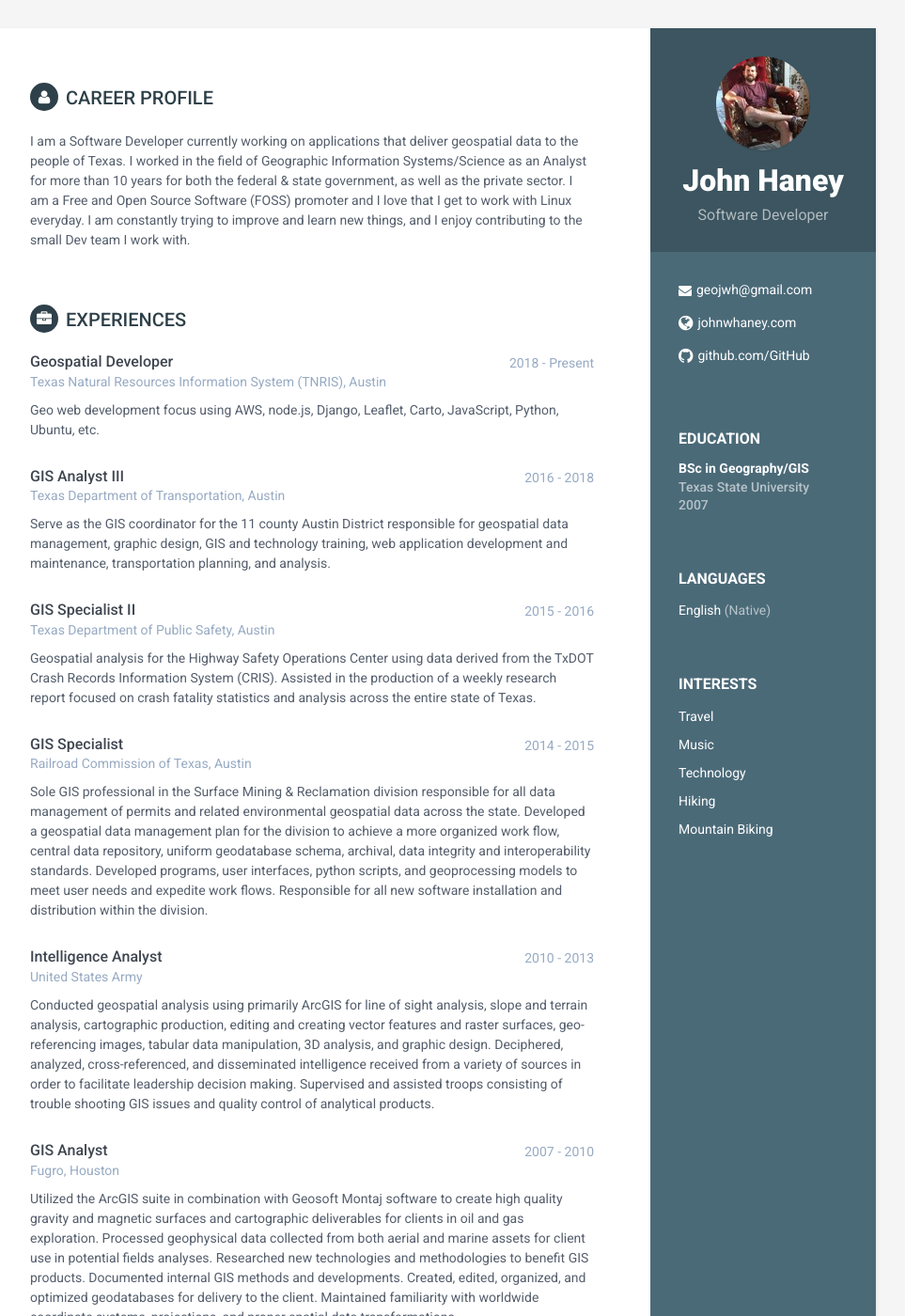
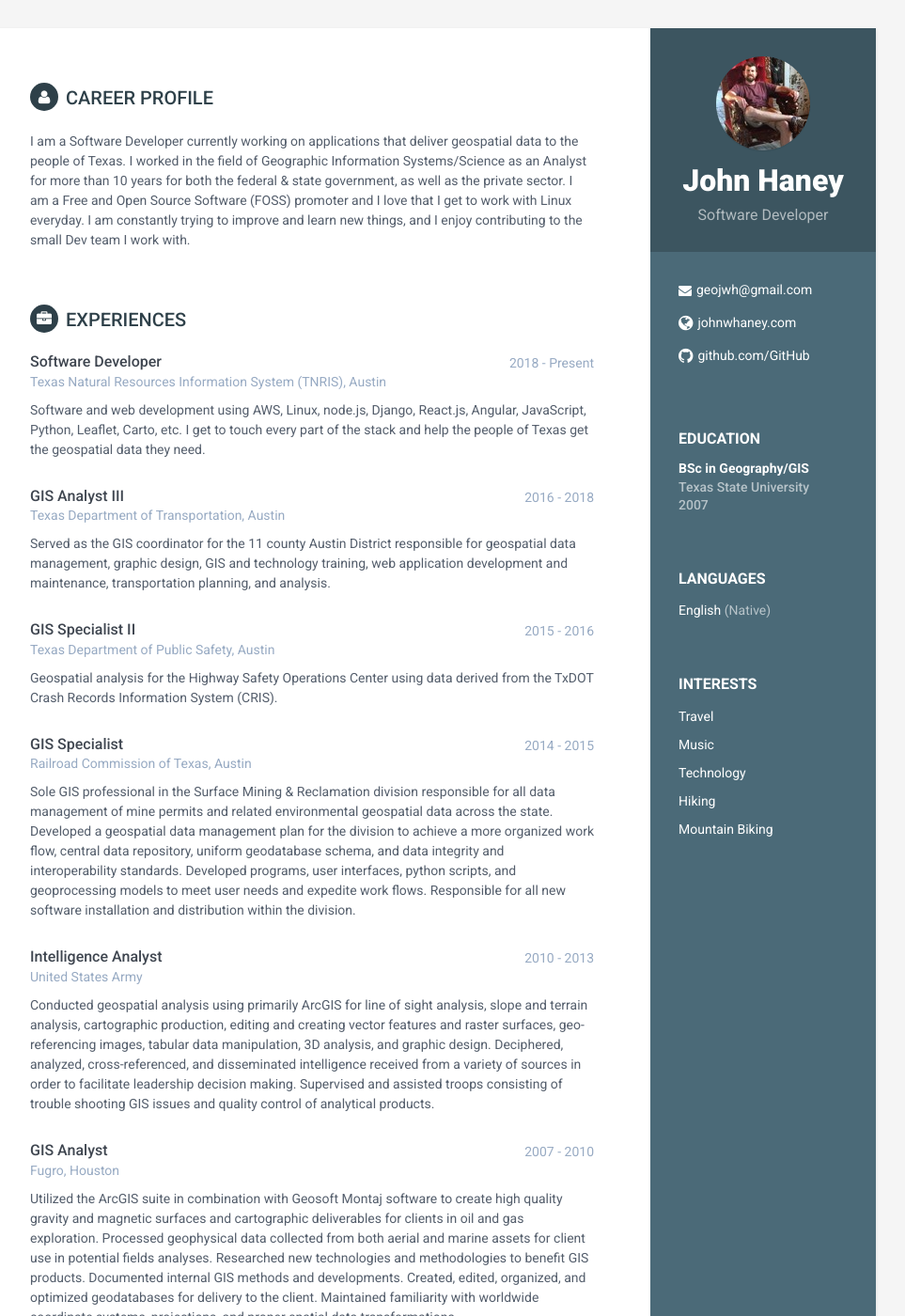
Before and after one commit to jwhaney/resume, a Jekyll site: the page built from index.html, in a window 1280 px wide and 1400 px high. Shown: the whole window at 94% size, without its empty margins (188-1151 px from the left). Built offline with Jekyll 4.4.1, drawn with Linux system fonts in a browser that asks for light colours.

Commit message:
Update experience.html

```diff
--- a/_includes/experience.html
+++ b/_includes/experience.html
@@ -4,14 +4,15 @@
                 <div class="item">
                     <div class="meta">
                         <div class="upper-row">
-                            <h3 class="job-title">Geospatial Developer</h3>
+                            <h3 class="job-title">Software Developer</h3>
                             <div class="time">2018 - Present</div>
                         </div><!--//upper-row-->
                         <div class="company">Texas Natural Resources Information System (TNRIS), Austin</div>
                     </div><!--//meta-->
                     <div class="details">
-                        <p>Geo web development focus using AWS, node.js, Django, Leaflet, Carto, JavaScript, Python, Ubuntu, etc. </p>
-                        <p> </p>
+                      <p>Software and web development using AWS, Linux, node.js, Django, React.js, Angular, JavaScript, Python, Leaflet, Carto,
+                        etc. I get to touch every part of the stack and help the people of Texas get the geospatial data they need.
+                      </p>
                     </div><!--//details-->
                 </div><!--//item-->
 
@@ -24,7 +25,7 @@
                         <div class="company">Texas Department of Transportation, Austin</div>
                     </div><!--//meta-->
                     <div class="details">
-                        <p>Serve as the GIS coordinator for the 11 county Austin District responsible for geospatial data management, graphic design, GIS and
+                        <p>Served as the GIS coordinator for the 11 county Austin District responsible for geospatial data management, graphic design, GIS and
                         technology training, web application development and maintenance, transportation planning, and analysis.</p>
                         <p> </p>
                     </div><!--//details-->
@@ -40,8 +41,7 @@
                     </div><!--//meta-->
                     <div class="details">
                         <p>Geospatial analysis for the Highway Safety Operations Center using data derived from the TxDOT Crash Records Information System
-                        (CRIS). Assisted in the production of a weekly research report focused on crash fatality statistics and analysis across the entire
-                        state of Texas.</p>
+                        (CRIS).</p>
                     </div><!--//details-->
                 </div><!--//item-->
 
@@ -54,9 +54,9 @@
                         <div class="company">Railroad Commission of Texas, Austin</div>
                     </div><!--//meta-->
                     <div class="details">
-                        <p>Sole GIS professional in the Surface Mining &amp; Reclamation division responsible for all data management of permits and
+                        <p>Sole GIS professional in the Surface Mining &amp; Reclamation division responsible for all data management of mine permits and
                           related environmental geospatial data across the state. Developed a geospatial data management plan for the division to achieve
-                          a more organized work flow, central data repository, uniform geodatabase schema, archival, data integrity and interoperability
+                          a more organized work flow, central data repository, uniform geodatabase schema, and data integrity and interoperability
                           standards. Developed programs, user interfaces, python scripts, and geoprocessing models to meet user needs and expedite work
                           flows. Responsible for all new software installation and distribution within the division.</p>
                     </div><!--//details-->
```
